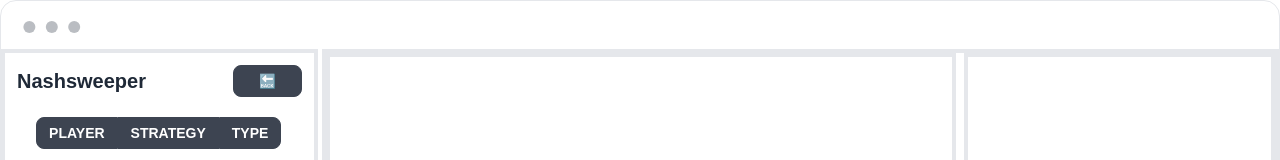
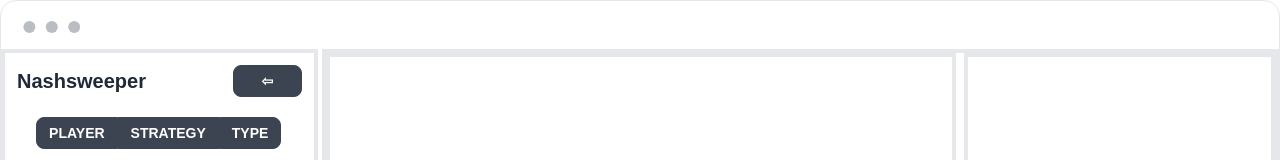
Before and after one commit to QianZeHao123/Nashsweeper, a Vue app: page / in a window 1280 px wide. Shown: the top 160 px of the page. Built offline with nearby package versions, Linux system fonts and the light colour scheme.

Commit message:
update sidebar 'back' button with unicode icon

```diff
--- a/src/components/SideBar.vue
+++ b/src/components/SideBar.vue
@@ -5,7 +5,7 @@
                 <div class="h-32">
                     <div class="grid grid-cols-4 gap-1 h-15 p-3">
                         <div class="col-span-3 card-title">Nashsweeper</div>
-                        <button class="col-span-1 btn btn-sm">🔙</button>
+                        <button class="col-span-1 btn btn-sm">⇦</button>
                     </div>
 
                     <div class="flex justify-center items-center p-2">
```
